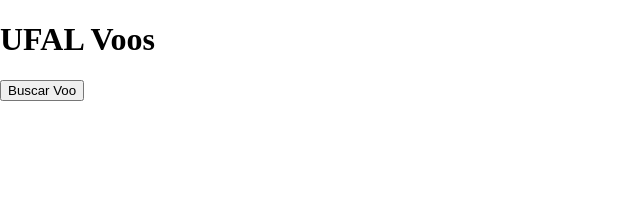
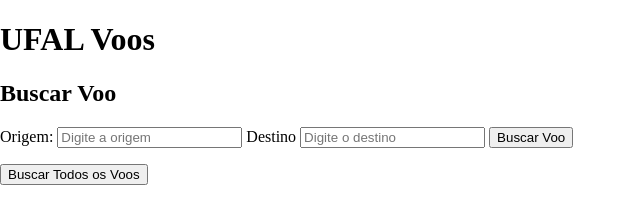
Before and after one commit to AdsonBruno/webservice-air-ticket-sales, a website: page front-end/public/index.html in a window 1280 px wide. Shown: the whole page, without its empty margins (0-640 px from the left). Drawn offline with nearby package versions, Linux system fonts and the light colour scheme.

Commit message:
feat: add search compounds and flight listing buttons

```diff
--- a/front-end/public/index.html
+++ b/front-end/public/index.html
@@ -5,13 +5,26 @@
     <meta http-equiv="X-UA-Compatible" content="IE=edge" />
     <meta name="viewport" content="width=device-width, initial-scale=1.0" />
     <title>UFAL flights</title>
-    <link rel="stylesheet" href="styles.css" />
+    <link rel="stylesheet" type="text/css" href="styles.css" />
   </head>
 
   <body>
     <h1>UFAL Voos</h1>
 
+    <h2>Buscar Voo</h2>
+    <label for="origin">Origem:</label>
+    <input type="text" id="origin" placeholder="Digite a origem" />
+
+    <label for="destination">Destino</label>
+    <input type="text" id="destination" placeholder="Digite o destino" />
+
     <button id="btnSearch">Buscar Voo</button>
+
+    <ul id="flightList"></ul>
+
+    <button id="btnSearchAll">Buscar Todos os Voos</button>
+    <ul id="flightListAll"></ul>
+
     <script src="script.js"></script>
     <script src="https://cdn.jsdelivr.net/npm/axios/dist/axios.min.js"></script>
   </body>
```
